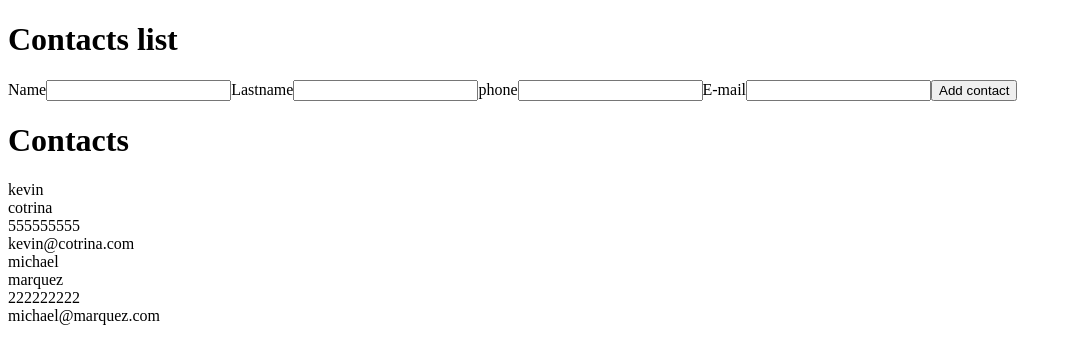
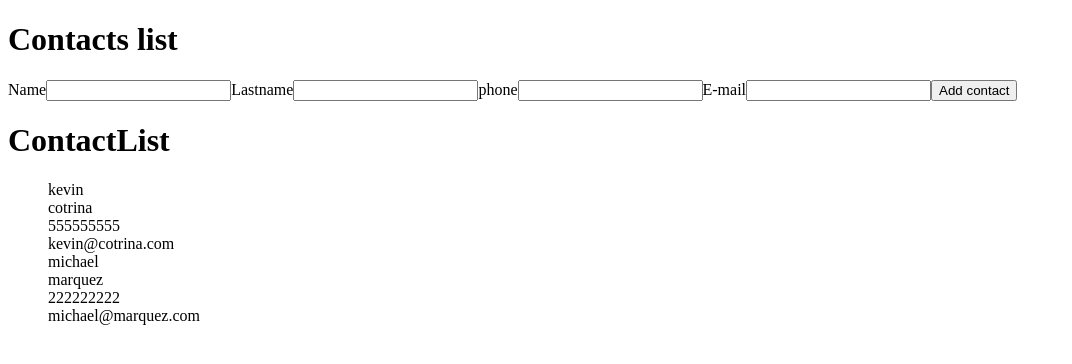
Before and after one commit to kcotrinam/contact-list-redux, a React (Create React App) app: page / in a window 1280 px wide. Shown: the top 364 px of the page, without its empty margins (0-1072 px from the left). Built offline with nearby package versions, Linux system fonts and the light colour scheme.

Commit message:
Add ContactList component to display the ContactList

```diff
--- a/src/components/App.jsx
+++ b/src/components/App.jsx
@@ -2,7 +2,7 @@ import React from 'react';
 import { connect } from 'react-redux';
 import { useState } from 'react';
 import { addContactAction } from '../actions/index';
-import Contact from './Contact';
+import ContactList from './contacts/ContactList';
 
 const App = ({ addContact, contacts }) => {
 	const [formStates, setFormStates] = useState({
@@ -29,16 +29,6 @@ const App = ({ addContact, contacts }) => {
 			email: '',
 		});
 	};
-
-	const renderContacts = (contacts) =>
-		contacts.map((contact) => (
-			<Contact
-				name={contact.name}
-				lastname={contact.lastname}
-				email={contact.email}
-				phone={contact.phone}
-			/>
-		));
 
 	return (
 		<div>
@@ -74,8 +64,7 @@ const App = ({ addContact, contacts }) => {
 				</label>
 				<button>Add contact</button>
 			</form>
-			<h1>Contacts</h1>
-			{renderContacts(contacts)}
+			<ContactList />
 		</div>
 	);
 };
--- a/src/components/Contact.jsx
+++ b/src/components/contacts/ContactCard.jsx
@@ -1,4 +1,4 @@
-const Contact = ({ name, lastname, phone, email }) => {
+const ContactCard = ({ name, lastname, phone, email }) => {
 	return (
 		<div>
 			<div>{name}</div>
@@ -9,4 +9,4 @@ const Contact = ({ name, lastname, phone, email }) => {
 	);
 };
 
-export default Contact;
+export default ContactCard;
--- /dev/null
+++ b/src/components/contacts/ContactList.jsx
@@ -0,0 +1,27 @@
+import { connect } from 'react-redux';
+import ContactCard from './ContactCard';
+
+const ContactList = ({ contacts }) => {
+	const renderContacts = (contacts) =>
+		contacts.map((contact) => (
+			<ContactCard
+				name={contact.name}
+				lastname={contact.lastname}
+				email={contact.email}
+				phone={contact.phone}
+			/>
+		));
+
+	return (
+		<div>
+			<h1>ContactList</h1>
+			<ul>{renderContacts(contacts)}</ul>
+		</div>
+	);
+};
+
+const mapStateToProps = (state) => ({
+	contacts: state.contactsReducer,
+});
+
+export default connect(mapStateToProps, null)(ContactList);
```
Also changed, not shown: src/components/contacts/ContactForm.jsx (added).
